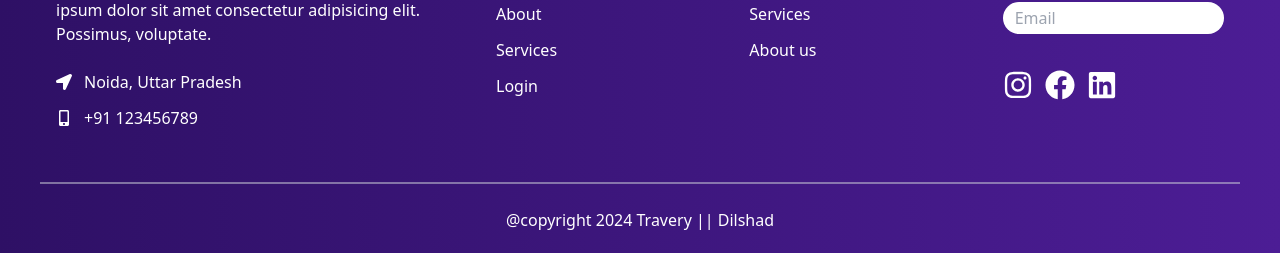
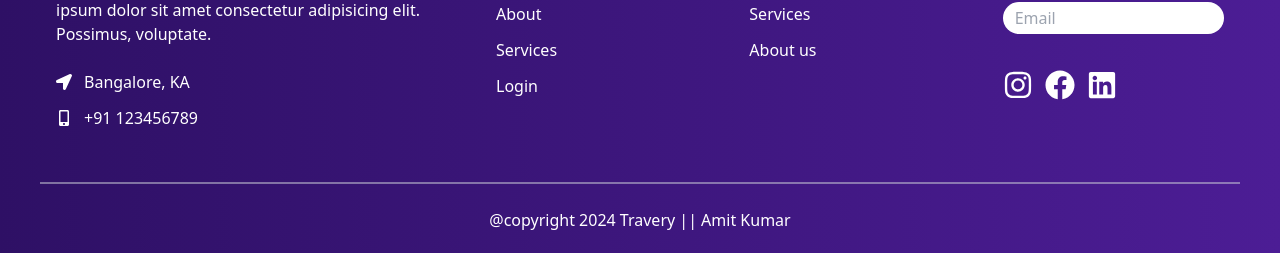
Before and after one commit to decode6/digital-agency, a React (Vite) app: page / in a window 1280 px wide. Shown: the part 2193-2446 px from the top of the page. Built offline with nearby package versions, Linux system fonts and the light colour scheme.

Commit message:
updated footer

```diff
--- a/src/components/Footer/Footer.jsx
+++ b/src/components/Footer/Footer.jsx
@@ -26,7 +26,7 @@ const Footer = () => {
             <br />
             <div className="flex items-center gap-3">
               <FaLocationArrow />
-              <p>Noida, Uttar Pradesh</p>
+              <p>Bangalore, KA</p>
             </div>
             <div className="mt-3 flex items-center gap-3">
               <FaMobileAlt />
@@ -104,7 +104,7 @@ const Footer = () => {
         </div>
         <div>
           <div className="border-t-2 border-gray-300/50 py-6 text-center">
-            @copyright 2024 Travery || Dilshad
+            @copyright 2024 Travery || Amit Kumar
           </div>
         </div>
       </section>
```
